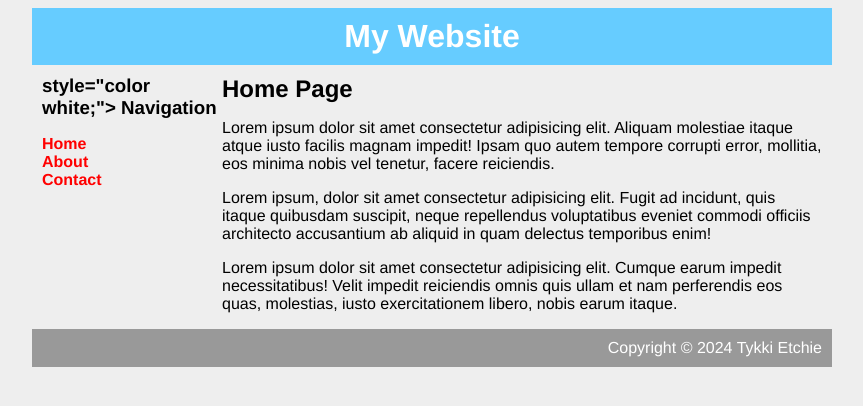
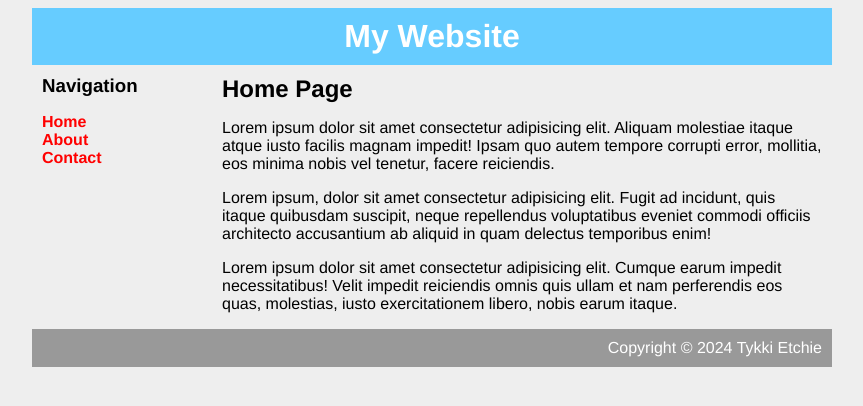
Before and after one commit to Tykki/cssPractice, a plain HTML site: page index.html in a window 1280 px wide. Shown: the whole page, without its empty margins (208-1071 px from the left). Drawn offline with Linux system fonts and the light colour scheme.

Commit message:
updated 3

```diff
--- a/index.html
+++ b/index.html
@@ -13,7 +13,7 @@
     </div>
     <div id="content">
       <div id="nav">
-        <h3> style="color white;"> Navigation </h3>
+        <h3> Navigation </h3>
         <ul>
           <li><a class="selected" href="">Home</a></li>
           <li><a class="selected" href="">About</a></li>
```
